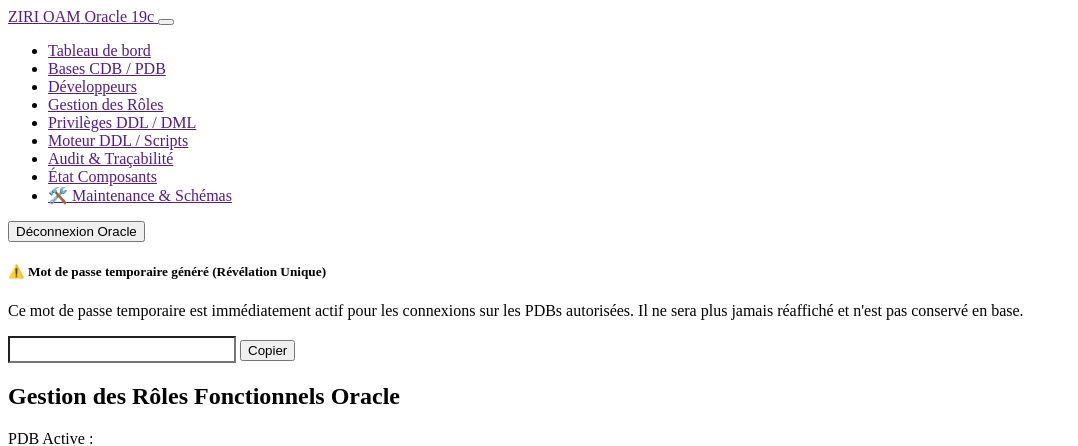
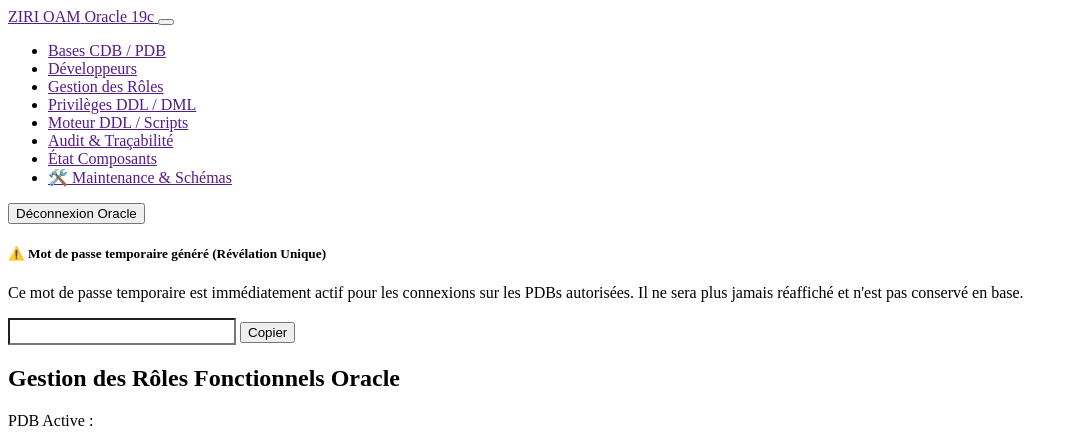
Before and after one commit to zirisdeveloper/zirioam, a PHP site: template views/roles/index.php in a window 1280 px wide. Shown: the top 446 px of the page, without its empty margins (0-1078 px from the left). Run offline with PHP 8.4, Linux system fonts and the light colour scheme; the template is opened without the code that fills it, so the values that code supplies are empty; some libraries are stand-ins or nearby versions.

Commit message:
ui: remove redundant Tableau de bord nav link since brand logo already points to /dashboard

```diff
--- a/views/layouts/main.php
+++ b/views/layouts/main.php
@@ -23,9 +23,6 @@
             <div class="collapse navbar-collapse" id="zirioamNavbar">
                 <!-- Liens de navigation fonctionnels -->
                 <ul class="navbar-nav me-auto mb-2 mb-lg-0">
-                    <li class="nav-item">
-                        <a class="nav-link" href="<?= zirioam_url('/dashboard') ?>">Tableau de bord</a>
-                    </li>
                     <li class="nav-item">
                         <a class="nav-link" href="<?= zirioam_url('/databases') ?>">Bases CDB / PDB</a>
                     </li>
```
Also changed, not shown: app/Controllers/AdminAuthController.php (line endings or trailing spaces), app/Middleware/AdminAuthMiddleware.php (line endings or trailing spaces), app/Services/AdminAuthService.php (line endings or trailing spaces), config/crypto.php (line endings or trailing spaces), tests/AdminAuthTest.php (line endings or trailing spaces), views/admin/login.php (line endings or trailing spaces), views/partials/admin_profile_menu.php (line endings or trailing spaces), views/partials/admin_profile_modals.php (line endings or trailing spaces), 2 other files.
